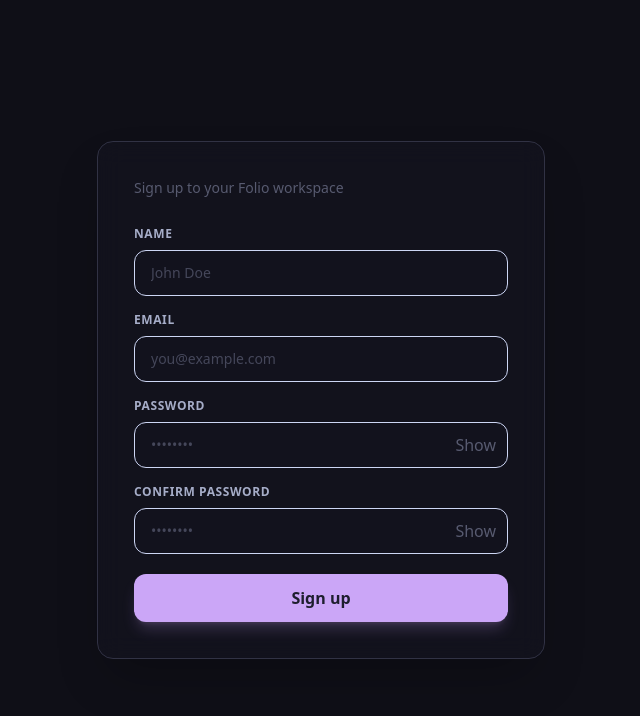
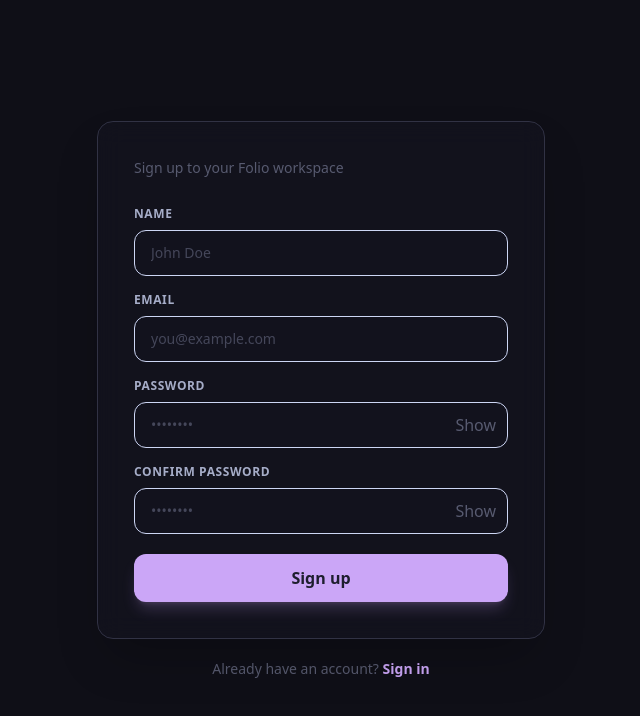
Before and after one commit to parvathy07r/Folio, a Next.js app: page /signup in a window 1280 px wide. Shown: the top 716 px of the page, without its empty margins (319-959 px from the left). Built offline with nearby package versions, Linux system fonts and the light colour scheme; a web font is replaced by a local one.

Commit message:
feat: created a navigation option to sign in page in the sign up page

```diff
--- a/src/app/signup/page.tsx
+++ b/src/app/signup/page.tsx
@@ -113,7 +113,9 @@ export default function SignUpPage() {
               <div className="relative">
                 <input
                   placeholder="••••••••"
-                  type={signUpFormState.showConfirmPassword ? "text" : "password"}
+                  type={
+                    signUpFormState.showConfirmPassword ? "text" : "password"
+                  }
                   value={signUpFormState.confirmPassword}
                   onChange={(e) => {
                     setSignUpFormState({
@@ -147,6 +149,15 @@ export default function SignUpPage() {
             </button>
           </div>
         </div>
+        <p className="text-center text-sm text-subtle mt-5">
+         Already have an account?{" "}
+          <Link
+            href="/login"
+            className="text-purple font-semibold hover:underline"
+          >
+            Sign in
+          </Link>
+        </p>
       </div>
     </div>
   );
```
